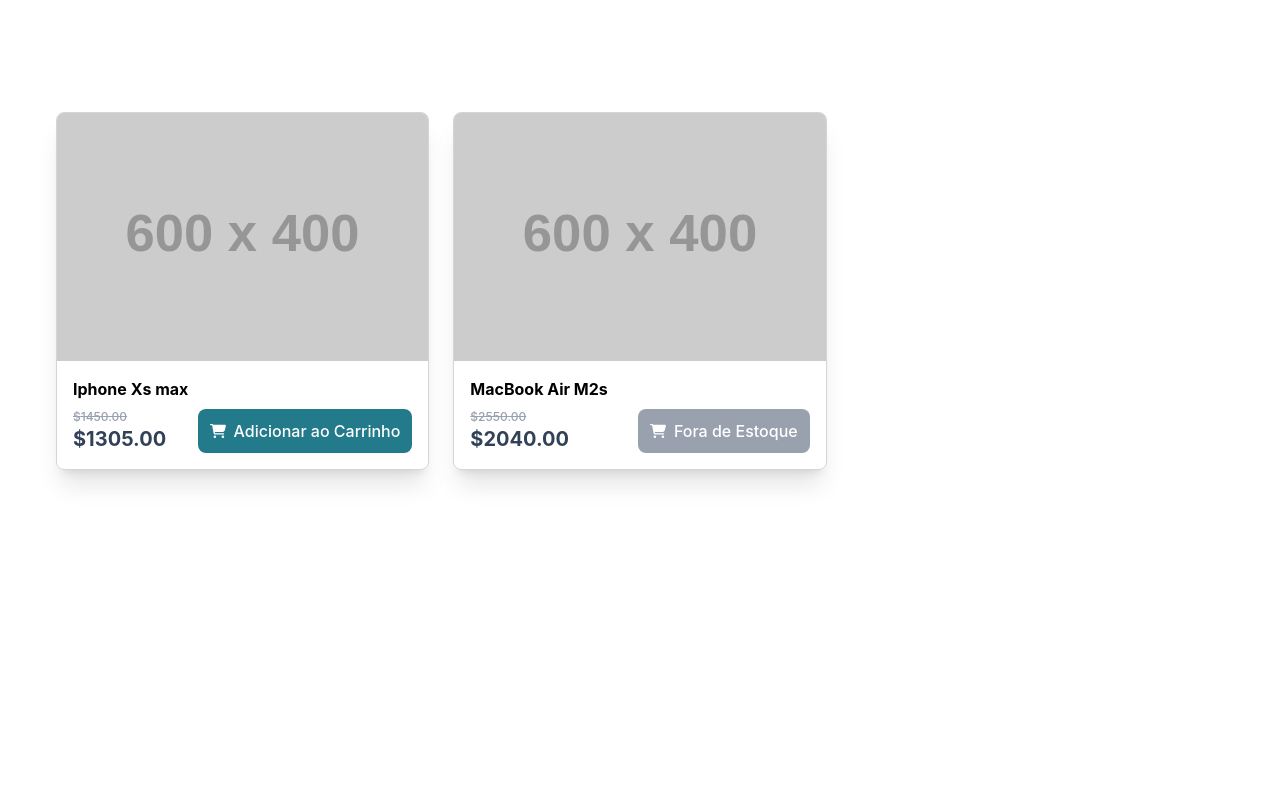
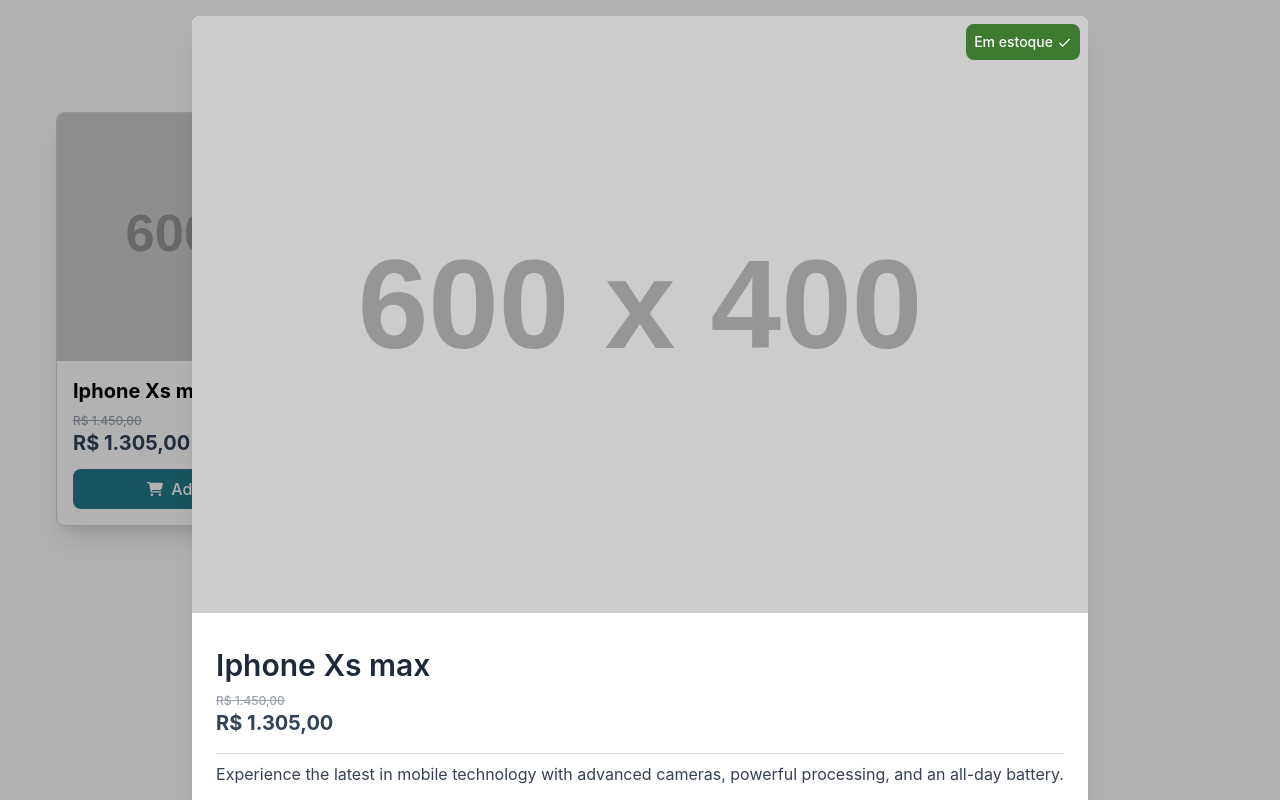
Before and after one commit to LiviaCalderan/ecommerce.frontend, a React (Vite) app: page / in a window 1280 px wide. Both pictures are taken after a click on the element 242 px from the left and 236 px from the top of the page. Built offline with nearby package versions, Linux system fonts and the light colour scheme; a web font is replaced by a local one.

Commit message:
feat(app): ProductViewModel Component initial configuration

```diff
--- a/package.json
+++ b/package.json
@@ -12,6 +12,7 @@
   "dependencies": {
     "@emotion/react": "^11.14.0",
     "@emotion/styled": "^11.14.1",
+    "@headlessui/react": "^2.2.9",
     "@mui/material": "^7.3.8",
     "@tailwindcss/vite": "^4.2.1",
     "react": "^19.2.0",
--- a/src/assets/components/ProductCard.jsx
+++ b/src/assets/components/ProductCard.jsx
@@ -1,5 +1,6 @@
 import React, { useState } from 'react'
 import { FaCartShopping } from "react-icons/fa6";
+import ProductViewModal from './ProductViewModel';
 
 const ProductCard = ({
     productId,
@@ -51,34 +52,34 @@
                         discount,
                         specialPrice
                     })
-                }} className='text-x1 font-bold mb-2 line-clamp-2 cursor-pointer'>
+                }} className='text-xl font-bold mb-2 line-clamp-2 cursor-pointer'>
                     {productName}
                 </h2>
 
-                <div className='flex justify-between'>
+                <div className='flex flex-col justify-between'>
                     {specialPrice ? (
                         <div className='flex flex-col'>
                             <span className='text-xs line-through font-medium text-gray-400'>
-                                ${Number(price).toFixed(2)}
+                                {Number(price).toLocaleString('pt-BR', {style: 'currency', currency: 'BRL'})}
                             </span>
                             <span className='text-xl font-bold text-slate-700'>
-                                ${Number(specialPrice).toFixed(2)}
+                                {Number(specialPrice).toLocaleString('pt-BR', {style: 'currency', currency: 'BRL'})}
                             </span>
                         </div>
                     ) : (
                         <div className='flex flex-col'>
-                            <span className='text-xs line-through font-medium text-gray-400'>
-                                <p> .</p>
+                            <span className='text-xs text-transparent'>
+                                .
                             </span>
-                            <span className='text-lg font-semibold'>
-                                ${Number(price).toFixed(2)}
+                            <span className='text-xl font-bold text-slate-700'>
+                                {Number(price).toLocaleString('pt-BR', {style: 'currency', currency: 'BRL'})}
                             </span>
                         </div>
                     )}
 
                     <button
                         disabled={!isAvailable || btnLoader}
-                        onClick={() => { }} className={`text-white font-medium py-2 px-3 rounded-lg items-center transition-colors duration-300 flex justify-center
+                        onClick={() => { }} className={`text-white font-medium py-2 px-3 mt-3 rounded-lg items-center transition-colors duration-300 flex justify-center
                         ${isAvailable ? "bg-[#237a8a]  opacity-100 hover:bg-[#1c616e] cursor-pointer" : "bg-gray-400  "} `}>
                         <FaCartShopping className='mr-2' />
                         {isAvailable ? "Adicionar ao Carrinho" : "Fora de Estoque"}
@@ -86,6 +87,12 @@
                 </div>
 
             </div>
+
+            <ProductViewModal
+                open={openProductViewModal}
+                setOpen={setOpenProductViewModal}
+                product={selectViewProduct}
+                isAvailable={isAvailable} />
         </div>
     )
 }
--- /dev/null
+++ b/src/assets/components/ProductViewModel.jsx
@@ -0,0 +1,107 @@
+import { Dialog, DialogPanel, DialogTitle, DialogBackdrop } from '@headlessui/react'
+import { Divider } from '@mui/material';
+import { useState } from 'react'
+import { MdClose, MdDone } from 'react-icons/md';
+import { FaCartShopping } from "react-icons/fa6";
+import Status from './Status';
+
+function ProductViewModal({ open, setOpen, product, isAvailable }) {
+
+    if (!product) return null;
+
+    const btnLoader = false;
+
+    const {
+        id,
+        productName,
+        image,
+        description,
+        quantity,
+        price,
+        discount,
+        specialPrice
+    } = product;
+
+    const handleClickOpen = () => {
+        setOpen(true)
+    }
+
+    return (
+        <>
+
+            <Dialog open={open} as="div" className="relative z-10 focus:outline-none" onClose={setOpen}>
+                <DialogBackdrop className="fixed inset-0 bg-black opacity-30 transition-opacity" />
+                <div className="fixed inset-0 z-10 w-screen overflow-y-auto">
+                    <div className="flex min-h-full items-center justify-center p-4">
+                        <DialogPanel
+                            transition
+                            className="relative transform overflow-hidden rounded-lg bg-white shadow-xl transition-all md:max-w[620px] md:min-w-[620px]"
+                        >
+
+                            {image && (
+                                <div className='flex justifiy-center aspect-[3/2] relative'>
+                                    <img className='' src={image} alt={productName}></img>
+
+                                    {isAvailable ? (
+
+                                            <Status text="Em estoque" icon={MdDone} bg='bg-[#3e7b31]' color='text-white' />
+                                        ) : (
+
+                                            <Status text="Indisponível" icon={MdClose} bg='bg-[#ae2f27]' color='text-white' />
+                                        )}
+                                </div>
+
+                            )}
+
+                            <div className='px-6 pt-10 pb-2'>
+                                <DialogTitle as="h1" className="lg:text-3xl sm:text-2x1 text-xl font-semibold leading-6 text-gray-800 mb-4">
+                                    {productName}
+                                </DialogTitle>
+
+                                <div className='space-y-2 text-gray-700 pb-4 flex flex-col gap-2'>
+                                    <div className='flex  items-center justify-between gap-2'>
+                                        {specialPrice ? (
+                                            <div className='flex flex-col'>
+                                                <span className='text-xs line-through font-medium text-gray-400'>
+                                                    {Number(price).toLocaleString('pt-BR', { style: 'currency', currency: 'BRL' })}
+                                                </span>
+                                                <span className='text-xl  font-bold text-slate-700'>
+                                                    {Number(specialPrice).toLocaleString('pt-BR', { style: 'currency', currency: 'BRL' })}
+                                                </span>
+                                            </div>
+                                        ) : (
+                                            <div className='flex flex-col'>
+                                                <span className='text-xs text-transparent'>
+                                                    .
+                                                </span>
+                                                <span className='text-xl font-bold text-slate-700'>
+                                                    {Number(price).toLocaleString('pt-BR', { style: 'currency', currency: 'BRL' })}
+                                                </span>
+                                            </div>
+                                        )}
+
+
+                                    </div>
+
+                                    <Divider />
+                                    <p>{description}</p>
+                                </div>
+                            </div>
+                            <div className='px-6 py-4 flex justify-end gap-4'>
+                                <button
+                                    disabled={!isAvailable || btnLoader}
+                                    onClick={() => { }} className={`text-white font-medium py-2 px-3 mt-3 rounded-lg items-center transition-colors duration-300 flex justify-center
+                                                        ${isAvailable ? "bg-[#237a8a]  opacity-100 hover:bg-[#1c616e] cursor-pointer" : "bg-gray-400  "} `}>
+                                    <FaCartShopping className='mr-2' />
+                                    {isAvailable ? "Adicionar ao Carrinho" : "Fora de Estoque"}
+                                </button>
+                            </div>
+                        </DialogPanel>
+                    </div>
+                </div>
+            </Dialog>
+        </>
+    )
+}
+
+export default ProductViewModal;
--- a/src/assets/components/Products.jsx
+++ b/src/assets/components/Products.jsx
@@ -25,7 +25,7 @@
       quantity: 0,
       price: 2550.0,
       discount: 20.0,
-      specialPrice: 2040.0,
+      //specialPrice: 2040.0,
     }];
 
   return (
--- /dev/null
+++ b/src/assets/components/Status.jsx
@@ -0,0 +1,12 @@
+import { Icon } from '@mui/material';
+import React from 'react'
+
+const Status = ({text, icon:Icon, bg, color, className='' }) => {
+  return (
+    <div className={`${bg} ${color} px-2 py-2 font-medium rounded-lg flex items-center gap-1 text-sm absolute top-2 right-2`}>
+        {text} <Icon size={15} />
+    </div>
+  )
+};
+
+export default Status
```
Also changed, not shown: src/assets/components/ProductView.jsx (deleted), 1 other file (tests, documents, lock files or other folders).
